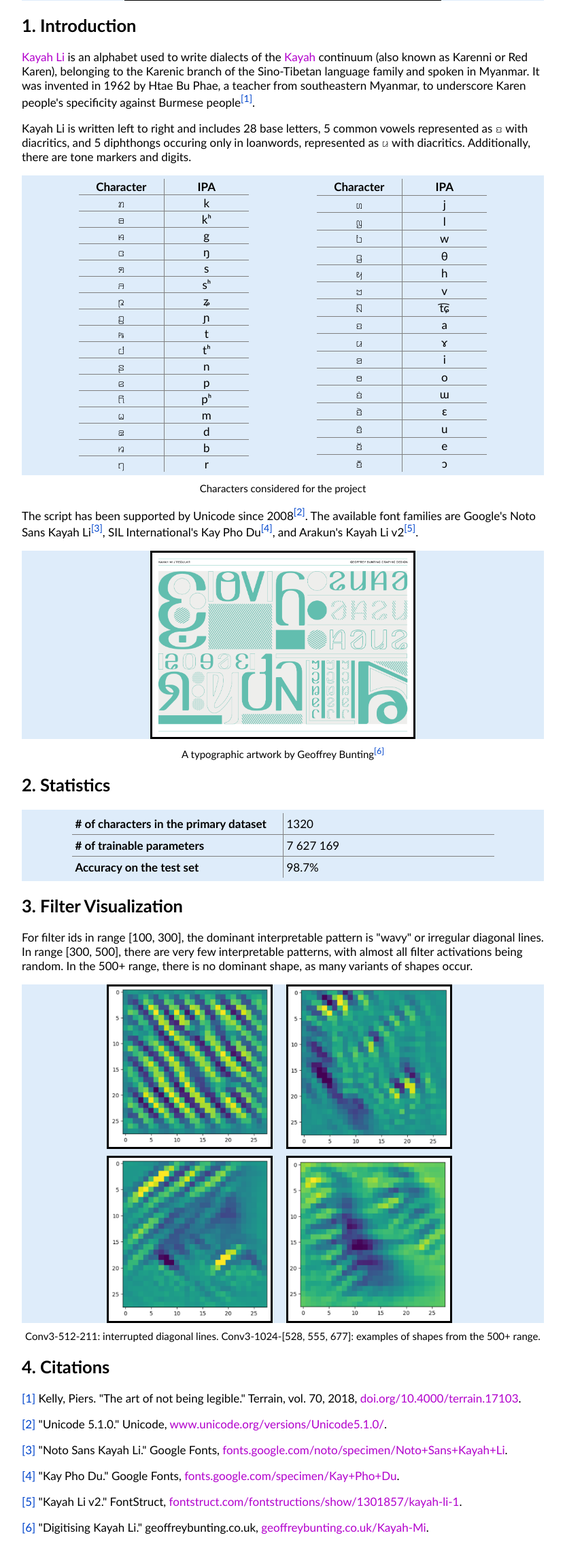
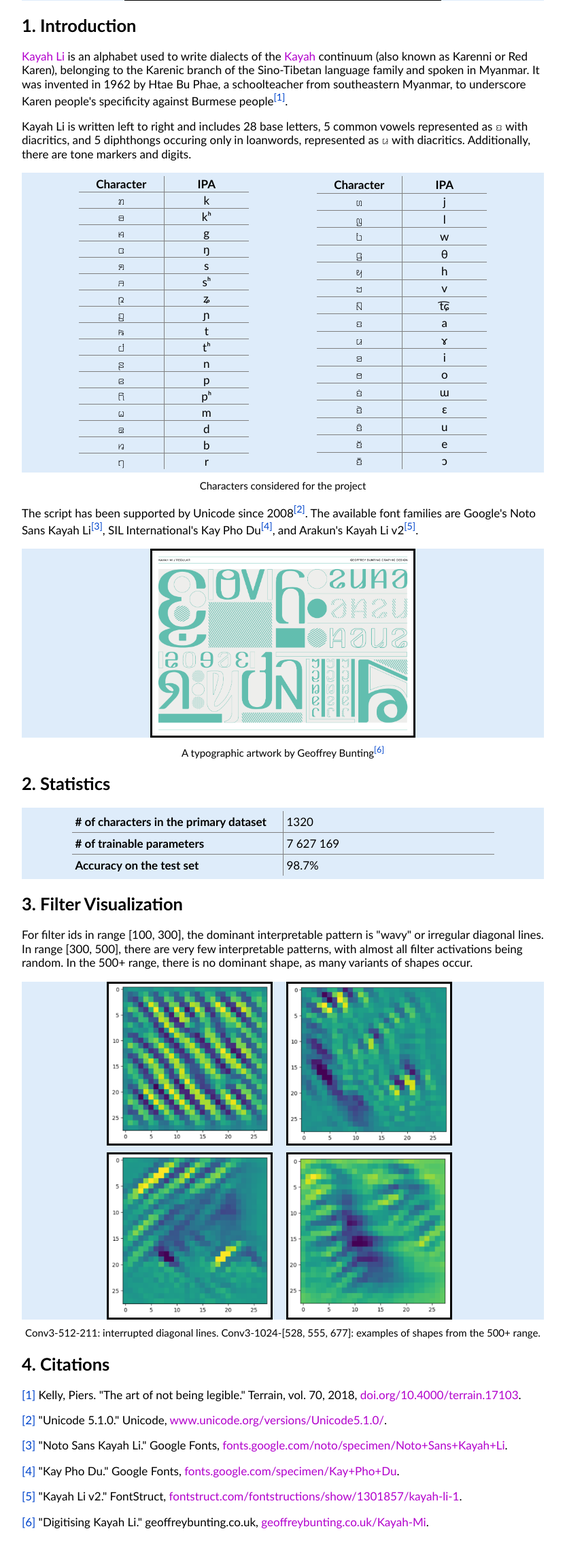
Before and after one commit to dariakryvosheieva/descry, a Flask app: page /kayahli in a window 1280 px wide. Shown: the part 195-2469 px from the top of the page at 68% size, without its empty margins (224-1055 px from the left). After the commit the page ends 2444 px from the top, so only its background shows below. Run offline with Flask 3, Linux system fonts and the light colour scheme.

Commit message:
minor improvements

```diff
--- a/static/style.css
+++ b/static/style.css
@@ -114,6 +114,10 @@ img.five{
 	width: 17.5%;
 }
 
+p {
+	line-height: 1.2;
+}
+
 sup{
 	color: #0045CC;
 }
--- a/templates/kayahli.html
+++ b/templates/kayahli.html
@@ -30,7 +30,7 @@
         </div>
         <div id="1">
             <h2>1. Introduction</h2>
-            <p><a href="https://en.wikipedia.org/wiki/Kayah_Li_alphabet">Kayah Li</a> is an alphabet used to write dialects of the <a href="https://en.wikipedia.org/wiki/Karenni_language">Kayah</a> continuum (also known as Karenni or Red Karen), belonging to the Karenic branch of the Sino-Tibetan language family and spoken in Myanmar. It was invented in 1962 by Htae Bu Phae, a teacher from southeastern Myanmar, to underscore Karen people's specificity against Burmese people<sup>[1]</sup>.</p>
+            <p><a href="https://en.wikipedia.org/wiki/Kayah_Li_alphabet">Kayah Li</a> is an alphabet used to write dialects of the <a href="https://en.wikipedia.org/wiki/Karenni_language">Kayah</a> continuum (also known as Karenni or Red Karen), belonging to the Karenic branch of the Sino-Tibetan language family and spoken in Myanmar. It was invented in 1962 by Htae Bu Phae, a schoolteacher from southeastern Myanmar, to underscore Karen people's specificity against Burmese people<sup>[1]</sup>.</p>
             <p>Kayah Li is written left to right and includes 28 base letters, 5 common vowels represented as ꤢ with diacritics, and 5 diphthongs occuring only in loanwords, represented as ꤣ with diacritics. Additionally, there are tone markers and digits.</p>
             <div class="table-parent">
                 <table rules="all">
--- a/templates/nko.html
+++ b/templates/nko.html
@@ -194,7 +194,7 @@
             <div class="caption">
                 Conv3-512-128, Conv3-256-310, and Conv3-1024-1006: examples of patterns listed above
             </div>
-            <p>Filter 117 in all layers features an interesting maze pattern.</p>
+            <p>Filter 117 in all layers features an interesting maze-like pattern.</p>
             <div class="figure-container">
                 <img class="four" src="{{ url_for('static', filename='nko-128-117.png') }}">
                 <img class="four" src="{{ url_for('static', filename='nko-256-117.png') }}">
```
